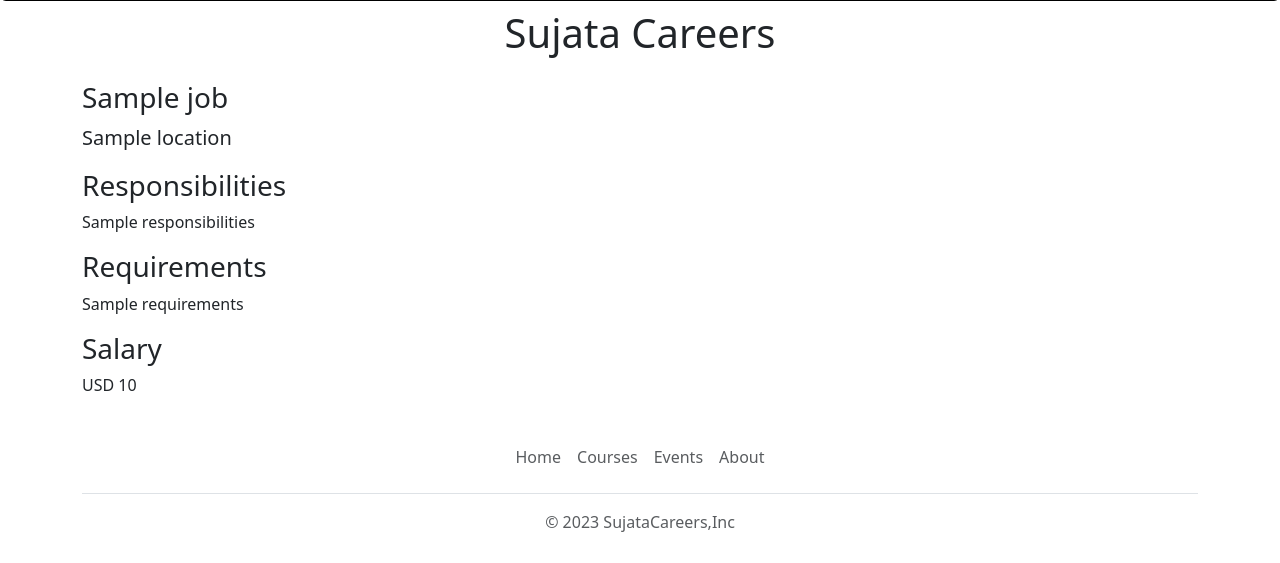
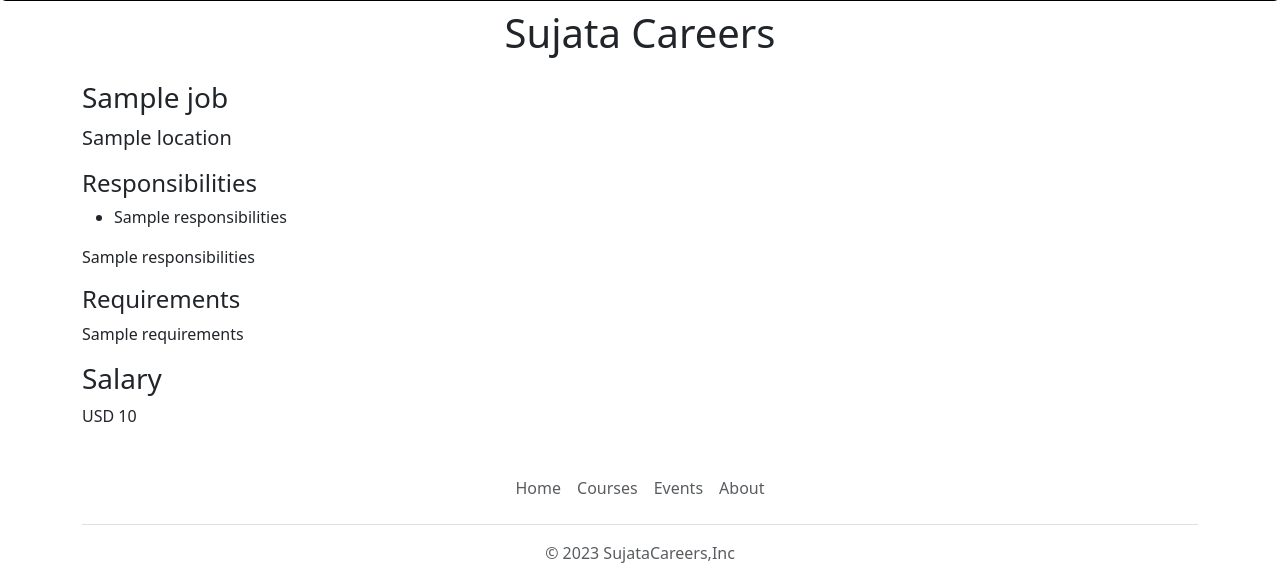
Before and after one commit to suju2011/SujataCareerWebsiteV2, a Flask app: template templates/jobpage.html in a window 1280 px wide. Shown: the part 415-978 px from the top of the page. Before the commit the page ends 947 px from the top, so only its background shows below. Run offline with Flask 3, Linux system fonts and the light colour scheme; the template is opened without the code that fills it: most values are stand-ins (such as "Sample title", 1, 10 or a date in 2020).

Commit message:
updated with list items

```diff
--- a/templates/jobpage.html
+++ b/templates/jobpage.html
@@ -17,10 +17,17 @@
   <!-- <h3>Location</h3> -->
   <p class="lead">{{job.location}}</p>
 
-  <h3>Responsibilities</h3>
+  <h4>Responsibilities</h3>
+    <ul>
+      {%for line in job.responsibilities.split("\n")%}
+    <li>{{line}}</li>
+      {%endfor%}
+    </ul>
+
+    </ul>
   <p>{{job.responsibilities}}</p>
 
-  <h3>Requirements</h3>
+  <h4>Requirements</h3>
   <p>{{job.requirements}}</p>
 
   <h3>Salary</h3>
```
